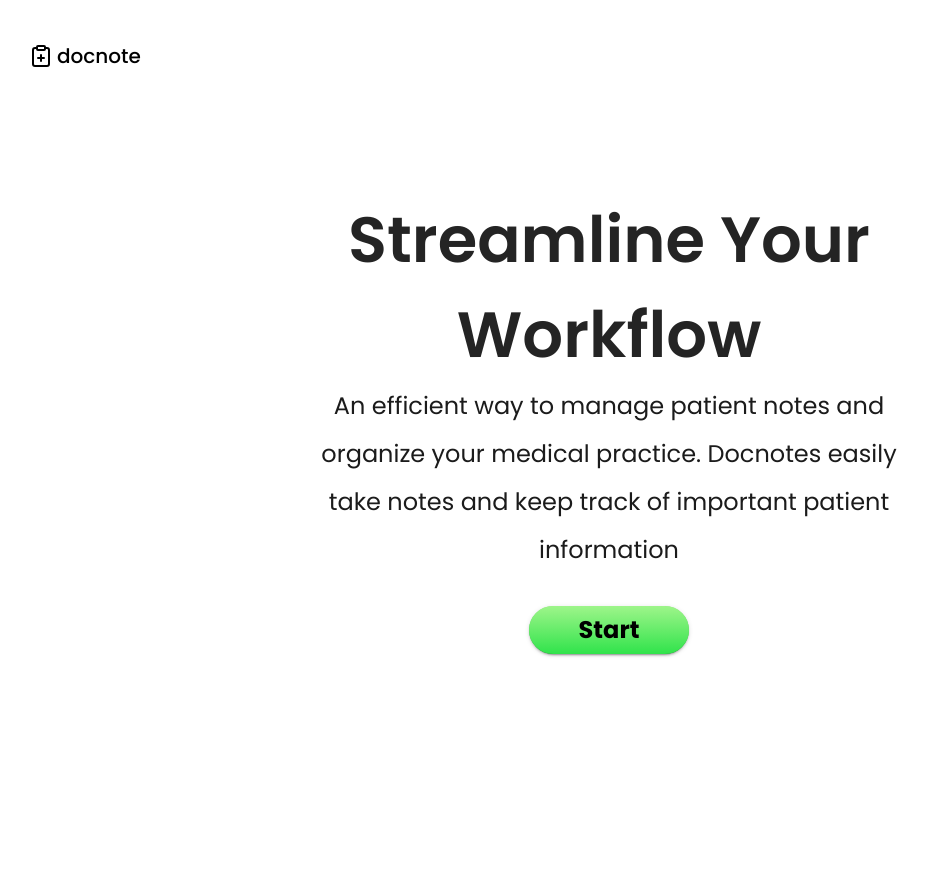
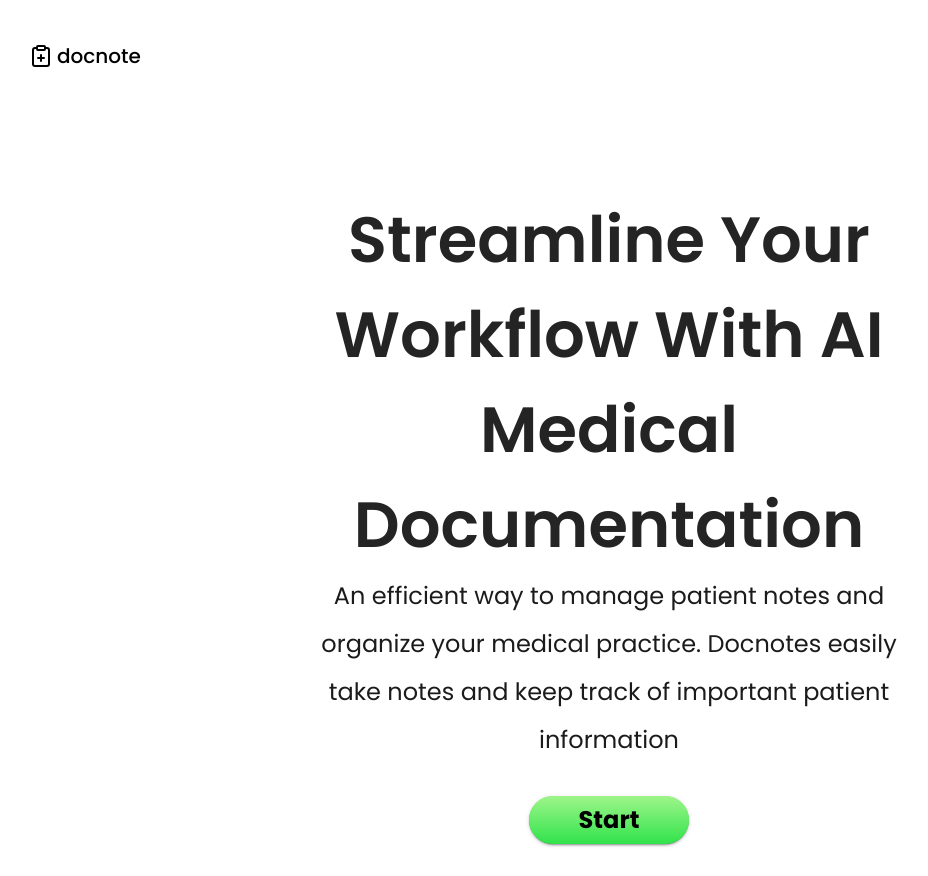
Before and after one commit to AbhikShar/docnote, a Next.js app: page / in a window 1280 px wide. Shown: the whole page, without its empty margins (31-959 px from the left). Before the commit the page ends 800 px from the top, so only its background shows below. Built offline with nearby package versions, Linux system fonts and the light colour scheme.

Commit message:
Update page.tsx

```diff
--- a/src/app/page.tsx
+++ b/src/app/page.tsx
@@ -13,7 +13,7 @@ export default function Home() {
             </nav>
 
       <section>
-  <h1>Streamline Your Workflow</h1>
+  <h1>Streamline Your Workflow With AI Medical Documentation</h1>
   <p>An efficient way to manage patient notes and organize your medical practice. Docnotes easily take notes and keep track of important patient information</p>
   <Link href="/diagnose"><Button className="try-btn" variant="contained" color="primary" target="_blank" href="/">
     Start
```
